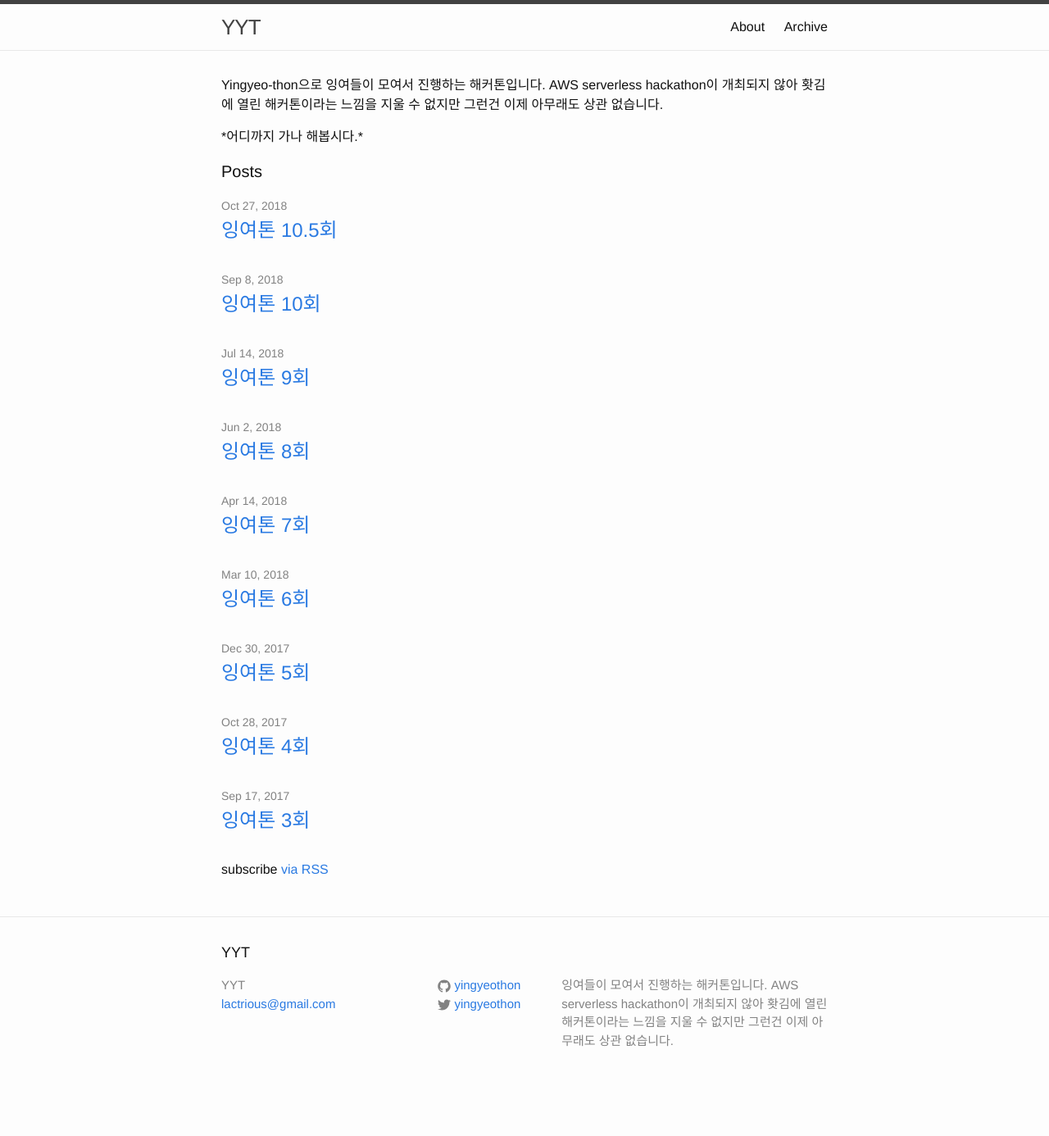
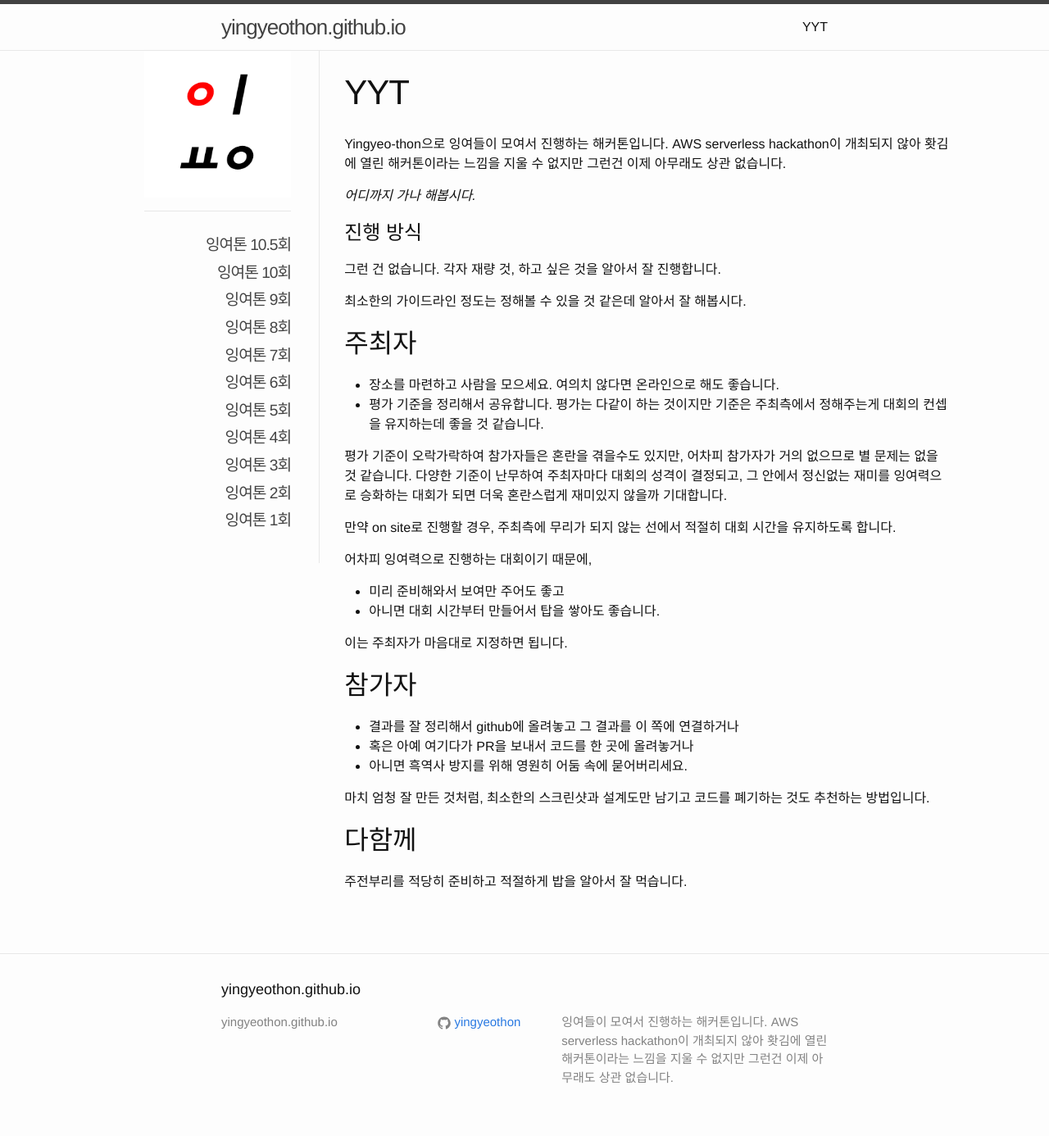
Before and after one commit to yingyeothon/yingyeothon.github.io, a Jekyll site: the page built from index.md, in a window 1280 px wide. Shown: the whole page at 82% size. Built offline with Jekyll 4.4.1, drawn with Linux system fonts in a browser that asks for light colours; before the commit the page ends 1341 px from its top, so only the background shows below that.

Commit message:
List posts at sidebar

```diff
--- a/_config.yml
+++ b/_config.yml
@@ -6,15 +6,15 @@
 # 'jekyll serve'. If you change this file, please restart the server process.
 
 # Site settings
-title: YYT
-email: lactrious@gmail.com
+# title: YYT
+# email:
 description: >
   잉여들이 모여서 진행하는 해커톤입니다.
   AWS serverless hackathon이 개최되지 않아 홧김에 열린 해커톤이라는
   느낌을 지울 수 없지만 그런건 이제 아무래도 상관 없습니다.
 baseurl: ""
-url: "https://yyt.life"
-twitter_username: yingyeothon
+url: "https://yingyeothon.github.io"
+# twitter_username: yingyeothon
 github_username:  yingyeothon
 
 # Build settings
--- /dev/null
+++ b/_includes/sidebar.html
@@ -0,0 +1,18 @@
+
+<div class="sidebar" id="sidebar">
+  <div class="header">
+    <h1 class="title"><a href="/"><img id="logo" src="/images/logo.png"></a></h1>
+    <span class="tagline"></span>
+  </div>
+  <div class="posts">
+    <ul class="posts-list">
+      {% for post in site.posts %}
+        <li class="post-link">
+          <a class="post-title" href="{{ post.url }}" title="{{ post.date | date_to_string }}">
+            {{ post.title }}
+          </a>
+        </li>
+      {% endfor %}
+    </ul>
+  </div>
+</div>
--- a/_layouts/default.html
+++ b/_layouts/default.html
@@ -6,6 +6,8 @@
   <body>
 
     {% include header.html %}
+
+    {% include sidebar.html %}
 
     <div class="page-content">
       <div class="wrapper">
--- /dev/null
+++ b/_posts/2015-09-16-the-1.md
@@ -0,0 +1,8 @@
+---
+layout: post
+title:  "잉여톤 1회"
+---
+
+AWS의 Serverless hackthon으로 진행되었습니다. 관련 내용은 다음 위치에서 확인 가능합니다.
+
+- [AWS-Lambda-Serverless-Turn-Game](http://hyunjong-lee.github.io/tech/2015/09/16/AWS-Lambda-Serverless-Turn-Game.html)
--- /dev/null
+++ b/_posts/2016-09-25-the-2.md
@@ -0,0 +1,8 @@
+---
+layout: post
+title:  "잉여톤 2회"
+---
+
+AWS의 Serverless hackthon으로 진행되었습니다. 관련 내용은 다음 위치에서 확인 가능합니다.
+
+- [Gaming-on-AWS-Hackathon-2nd](http://hyunjong-lee.github.io/tech/2016/09/25/Gaming-on-AWS-Hackathon-2nd.html)
--- a/_sass/_layout.scss
+++ b/_sass/_layout.scss
@@ -240,3 +240,8 @@
         }
     }
 }
+
+.page-content .wrapper {
+    margin-left: 0;
+    margin-right: 0;
+}
--- /dev/null
+++ b/_sass/_sidebar.scss
@@ -0,0 +1,64 @@
+
+.sidebar,
+.post-content,
+.page-content {
+  vertical-align: top;
+  height: 100%;
+  -webkit-overflow-scrolling: touch;
+  overflow-y: auto;
+  overflow-x: hidden;
+  min-height: 50vh;
+}
+
+.sidebar {
+  float: left;
+  width: 14%;
+  max-width: 12rem;
+  padding-left: 11em;
+  padding-right: 2.125em;
+  border-right: 1px solid #e7e7e7;
+}
+
+#sidebar-button {
+  height: intrinsic;
+  cursor: pointer;
+  display: none;
+  padding: 15px 5px 0px 0px;
+  margin-bottom: 10px;
+  border-bottom: 1px solid #e7e7e7;
+}
+
+#sidebar-button:active,
+#sidebar-button:hover {
+  opacity: 0.7;
+}
+
+.posts {
+  border-top: 1px solid #e7e7e7;
+  margin-top: 1em;
+  padding-top: 1.5em;
+  padding-bottom: 1.25em;
+}
+
+.posts a {
+  color: #444;
+}
+
+.posts a:hover {
+  color: #777;
+}
+
+.posts-list {
+  list-style-type: none;
+}
+
+.posts-list li {
+  text-align: right;
+  line-height: 1.75em;
+}
+
+.posts .post-link,
+.posts .post-title {
+  font-size: 1.2rem;
+  font-weight: 500;
+}
--- a/css/main.scss
+++ b/css/main.scss
@@ -43,11 +43,10 @@
     }
 }
 
-
-
 // Import partials from `sass_dir` (defaults to `_sass`)
 @import
         "base",
         "layout",
-        "syntax-highlighting"
+        "syntax-highlighting",
+        "sidebar"
 ;
--- a/index.html
+++ /dev/null
@@ -1,31 +0,0 @@
----
-layout: default
----
-
-<div class="home">
-
-  <p>
-      Yingyeo-thon으로 잉여들이 모여서 진행하는 해커톤입니다.
-      AWS serverless hackathon이 개최되지 않아 홧김에 열린 해커톤이라는 느낌을 지울 수 없지만 그런건 이제 아무래도 상관 없습니다.
-  </p>
-  <p>
-      *어디까지 가나 해봅시다.*
-  </p>
-
-  <h1 class="page-heading">Posts</h1>
-
-  <ul class="post-list">
-    {% for post in site.posts %}
-      <li>
-        <span class="post-meta">{{ post.date | date: "%b %-d, %Y" }}</span>
-
-        <h2>
-          <a class="post-link" href="{{ post.url | prepend: site.baseurl }}">{{ post.title }}</a>
-        </h2>
-      </li>
-    {% endfor %}
-  </ul>
-
-  <p class="rss-subscribe">subscribe <a href="{{ "/feed.xml" | prepend: site.baseurl }}">via RSS</a></p>
-
-</div>
--- a/about.md
+++ b/index.md
@@ -1,6 +1,6 @@
 ---
 layout: page
-title: About
+title: YYT
 ---
 
 Yingyeo-thon으로 잉여들이 모여서 진행하는 해커톤입니다.
@@ -42,16 +42,3 @@
 ## 다함께
 
 주전부리를 적당히 준비하고 적절하게 밥을 알아서 잘 먹습니다.
-
-# 이력
-
-## 1회, 2회
-
-AWS의 Serverless hackthon으로 진행되었습니다. 관련 내용은 다음 위치에서 확인 가능합니다.
-
-- [AWS-Lambda-Serverless-Turn-Game](http://hyunjong-lee.github.io/tech/2015/09/16/AWS-Lambda-Serverless-Turn-Game.html)
-- [Gaming-on-AWS-Hackathon-2nd](http://hyunjong-lee.github.io/tech/2016/09/25/Gaming-on-AWS-Hackathon-2nd.html)
-
-## 3회 이후
-
-[Archive](/archive)를 참고하세요.
```
Also changed, not shown: archive.html (deleted, +0 -24 lines), images/logo.png (added).
